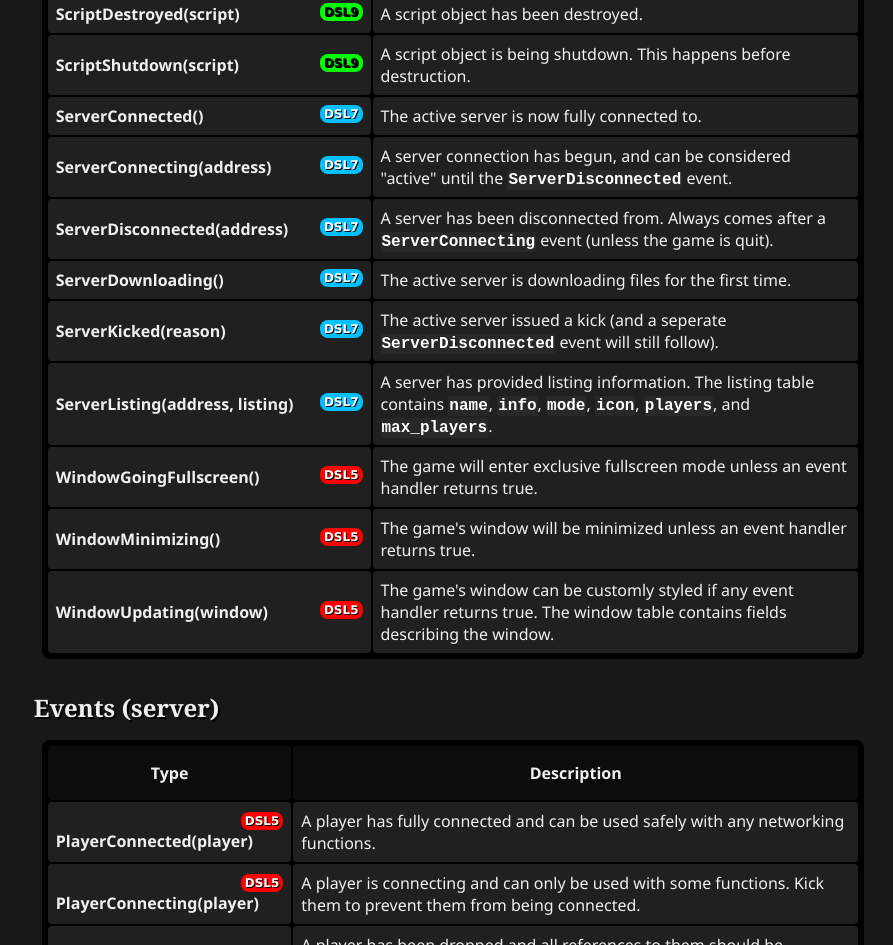
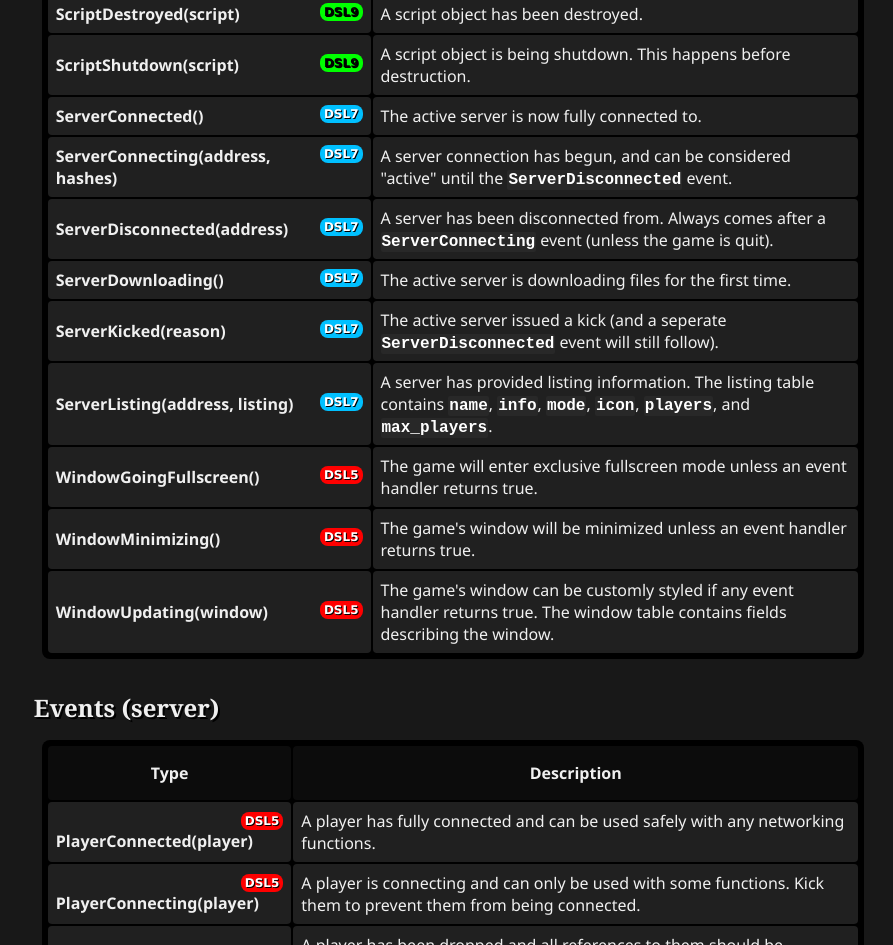
Before and after one commit to derpy54320/bully-scripting, a plain HTML site: page dsl/library/event.html in a window 1280 px wide. Shown: the part 2634-3579 px from the top of the page, without its empty margins (387-1280 px from the left). Drawn offline with Linux system fonts and the light colour scheme.

Commit message:
Update event.html

```diff
--- a/dsl/library/event.html
+++ b/dsl/library/event.html
@@ -154,7 +154,7 @@ end)
 				<td>The active server is now fully connected to.</td>
 			</tr>
 			<tr>
-				<td><span class="dsl_func_version">DSL7</span><b>ServerConnecting(address)</b></td>
+				<td><span class="dsl_func_version">DSL7</span><b>ServerConnecting(address, hashes)</b></td>
 				<td>A server connection has begun, and can be considered "active" until the <dfn>ServerDisconnected</dfn> event.</td>
 			</tr>
 			<tr>
```
